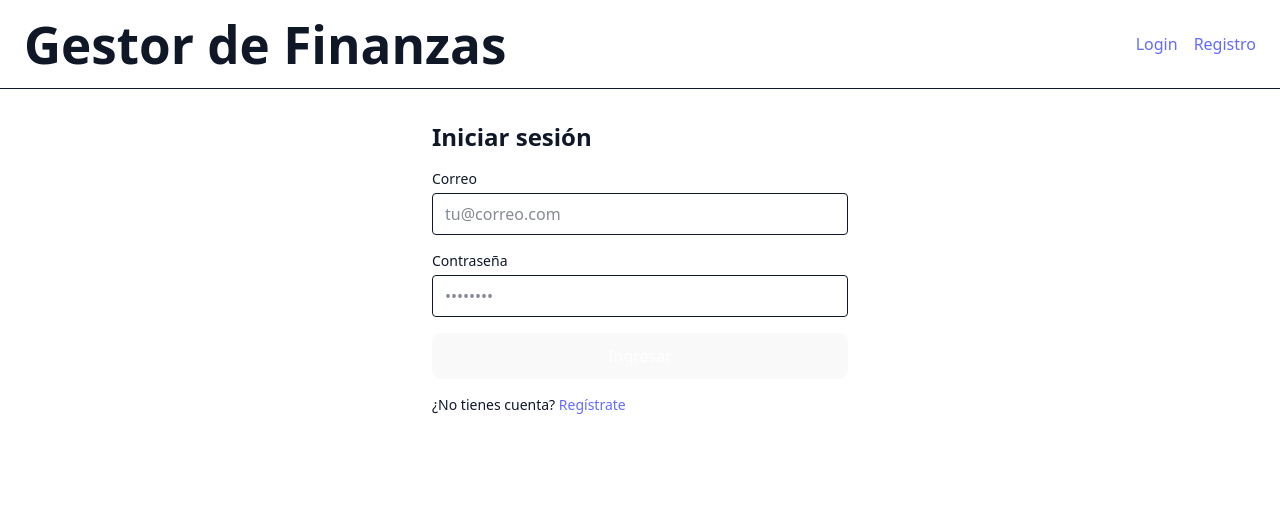
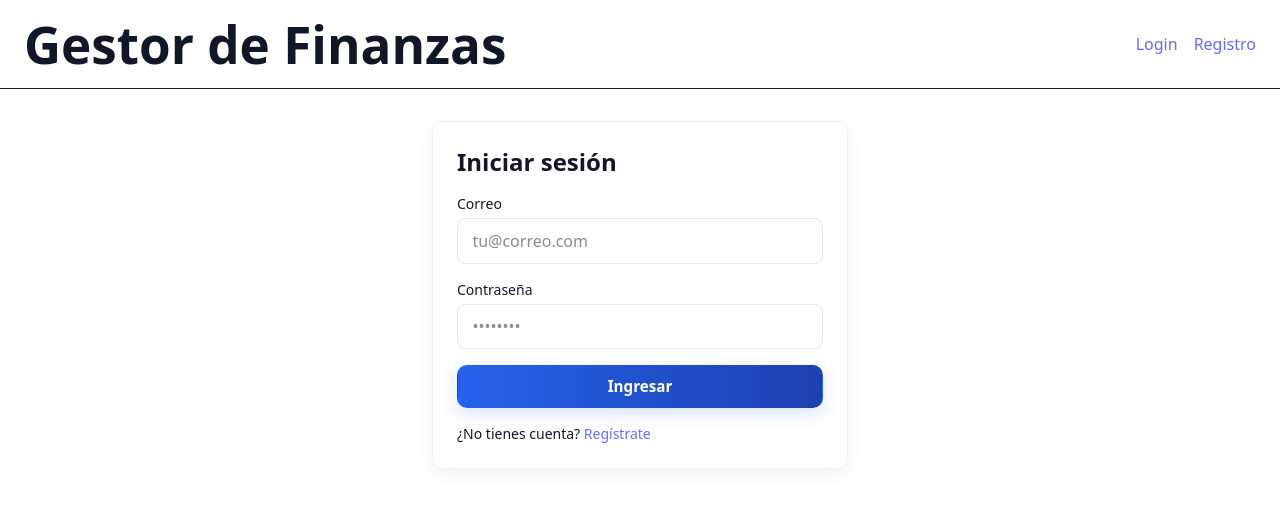
Before and after one commit to Cayalam/Gestor_de_finanzas_React, a React (Vite) app in the folder src_1/Frontend_React/: page /login in a window 1280 px wide. Shown: the top 508 px of the page. Built offline with nearby package versions, Linux system fonts and the light colour scheme.

Commit message:
style(theme): aplicar tema a pages Transactions, Categories, Groups, Pockets; modal confirm; botones y inputs

```diff
--- a/src_1/Frontend_React/src/components/Sidebar.jsx
+++ b/src_1/Frontend_React/src/components/Sidebar.jsx
@@ -20,8 +20,8 @@ function Item({ to, label, icon }) {
 export default function Sidebar() {
   return (
     <aside className="hidden md:flex md:flex-col w-64 border-r bg-white px-4 py-6">
-  <div className="text-xl font-semibold mb-6">FinanzApp</div>
-      <nav className="flex-1 space-y-1">
+      <div className="text-2xl font-semibold mb-6">FinanzApp</div>
+      <nav className="flex-1 space-y-2">
         <Item to="/dashboard" label="Dashboard" icon="📊" />
         <Item to="/transactions" label="Transacciones" icon="🔁" />
         <Item to="/categories" label="Categorías" icon="🏷️" />
--- a/src_1/Frontend_React/src/index.css
+++ b/src_1/Frontend_React/src/index.css
@@ -1,14 +1,28 @@
 :root {
-  font-family: system-ui, Avenir, Helvetica, Arial, sans-serif;
+  /* Typography */
+  --font-sans: system-ui, Avenir, Helvetica, Arial, sans-serif;
+  --text-color: #213547;
+  --muted: #6b7280;
+
+  /* Palette */
+  --bg: #ffffff;
+  --surface: #f8fafc;
+  --primary: #2563eb; /* blue-600 */
+  --primary-600: #1e40af;
+  --accent: #10b981; /* green */
+  --danger: #ef4444;
+
+  /* Controls */
+  --radius: 10px;
+  --card-shadow: 0 6px 18px rgba(16,24,40,0.06);
+
+  font-family: var(--font-sans);
   line-height: 1.5;
   font-weight: 400;
+  color-scheme: light dark;
+  color: var(--text-color);
+  background-color: var(--bg);
 
-  color-scheme: light dark;
-  color: rgba(255, 255, 255, 0.87);
-  background-color: #242424;
-
-  font-synthesis: none;
-  text-rendering: optimizeLegibility;
   -webkit-font-smoothing: antialiased;
   -moz-osx-font-smoothing: grayscale;
 }
@@ -26,6 +40,8 @@ body {
   margin: 0;
   min-width: 320px;
   min-height: 100vh;
+  background: linear-gradient(180deg, #fbfdff 0%, #f8fafc 100%);
+  -webkit-font-smoothing: antialiased;
 }
 
 #root {
@@ -38,34 +54,78 @@ h1 {
   line-height: 1.1;
 }
 
-button {
-  border-radius: 8px;
+/* Buttons */
+.btn {
+  border-radius: var(--radius);
   border: 1px solid transparent;
-  padding: 0.6em 1.2em;
-  font-size: 1em;
-  font-weight: 500;
+  padding: 0.6em 1.1em;
+  font-size: 0.95rem;
+  font-weight: 600;
   font-family: inherit;
-  background-color: #1a1a1a;
   cursor: pointer;
-  transition: border-color 0.25s;
+  transition: transform .08s ease, box-shadow .12s ease, background-color .12s ease;
 }
-button:hover {
-  border-color: #646cff;
+.btn:active { transform: translateY(1px); }
+
+.btn-primary {
+  background: linear-gradient(90deg, var(--primary), #1e40af);
+  color: white;
+  box-shadow: 0 6px 18px rgba(37,99,235,0.18);
 }
-button:focus,
-button:focus-visible {
-  outline: 4px auto -webkit-focus-ring-color;
+.btn-primary:hover { filter: brightness(.98); }
+
+.btn-ghost {
+  background: white;
+  color: var(--text-color);
+  border: 1px solid #e6e9ef;
+}
+.btn-danger {
+  background: var(--danger);
+  color: white;
 }
 
+/* Inputs */
+.input {
+  width: 100%;
+  padding: .6rem .9rem;
+  border-radius: 8px;
+  border: 1px solid #e6e9ef;
+  background: white;
+  box-shadow: inset 0 1px 0 rgba(255,255,255,0.6);
+}
+.input:focus { outline: none; border-color: var(--primary); box-shadow: 0 6px 18px rgba(37,99,235,0.06); }
+
+/* Cards */
+.card { background: white; border-radius: 12px; box-shadow: var(--card-shadow); border: 1px solid #eef2f6; }
+
+/* Small helpers */
+.muted { color: var(--muted); }
+
+/* Icon selection buttons */
+.icon-btn { background: #fff; border: 1px solid #eef2f6; padding: .8rem; border-radius: 10px; }
+.icon-btn.active { box-shadow: 0 6px 18px rgba(37,99,235,0.08); border-color: var(--primary); }
+
+/* Color swatches */
+.swatch { width:44px; height:44px; border-radius:10px; border: 3px solid transparent; box-shadow: 0 4px 10px rgba(2,6,23,0.06); cursor:pointer }
+.swatch.active { outline: 4px solid rgba(37,99,235,0.12) }
+
+.btn-small { padding: .4rem .7rem; border-radius: 8px; font-size: .85rem }
+
 @media (prefers-color-scheme: light) {
-  :root {
-    color: #213547;
-    background-color: #ffffff;
-  }
-  a:hover {
-    color: #747bff;
-  }
-  button {
-    background-color: #f9f9f9;
-  }
+  /* keep root overrides for light theme if needed */
 }
+
+/* Utility classes used in components */
+.rounded-xl { border-radius: 12px; }
+.p-4 { padding: 1rem; }
+.p-5 { padding: 1.25rem; }
+.px-4 { padding-left:1rem; padding-right:1rem }
+.py-3 { padding-top:.75rem; padding-bottom:.75rem }
+.flex { display:flex }
+.items-center { align-items:center }
+.justify-between { justify-content:space-between }
+.gap-2 { gap: .5rem }
+.text-sm { font-size: .875rem }
+.text-xs { font-size: .75rem }
+.font-medium { font-weight: 600 }
+.text-red { color: var(--danger) }
--- a/src_1/Frontend_React/src/pages/Dashboard.jsx
+++ b/src_1/Frontend_React/src/pages/Dashboard.jsx
@@ -98,12 +98,14 @@ export default function Dashboard() {
           { title: 'Gastos', value: '0,00 €', icon: '📉' },
           { title: 'Balance Neto', value: '0,00 €', icon: '🎯' },
         ]).map((s, i) => (
-          <StatCard key={i} title={s.title} value={s.value} icon={s.icon} trend={s.trend} />
+          <div key={i} className="card p-4">
+            <StatCard title={s.title} value={s.value} icon={s.icon} trend={s.trend} />
+          </div>
         ))}
       </div>
 
       <div className="grid grid-cols-1 lg:grid-cols-3 gap-6 mt-6">
-        <div className="lg:col-span-2 bg-gray-50 rounded-xl border p-5">
+        <div className="lg:col-span-2 card p-5">
           <h3 className="font-semibold mb-4">Bolsillos</h3>
           {data.pockets?.length ? (
             <div className="space-y-3">
@@ -115,7 +117,7 @@ export default function Dashboard() {
             <div className="text-sm text-gray-500">Aún no tienes bolsillos creados.</div>
           )}
         </div>
-        <div className="bg-gray-50 rounded-xl border p-5">
+        <div className="card p-5">
           <h3 className="font-semibold mb-4">Gastos por Categoría</h3>
           {data.categories?.length ? (
             <div className="space-y-4">
@@ -129,7 +131,7 @@ export default function Dashboard() {
         </div>
       </div>
 
-      <div className="bg-gray-50 rounded-xl border p-5 mt-6">
+      <div className="card p-5 mt-6">
         <h3 className="font-semibold mb-4">Transacciones Recientes</h3>
         {data.transactions?.length ? (
           <div className="divide-y">
--- a/src_1/Frontend_React/src/pages/Groups.jsx
+++ b/src_1/Frontend_React/src/pages/Groups.jsx
@@ -38,23 +38,23 @@ export default function Groups() {
           <h2 className="text-2xl md:text-3xl font-bold">Grupos</h2>
           <p className="text-sm text-gray-600">Comparte tus finanzas con otros usuarios</p>
         </div>
-        <button onClick={() => setOpen(true)} className="bg-blue-600 text-white px-4 py-2 rounded-lg hover:bg-blue-700 flex items-center gap-2">+ Nuevo Grupo</button>
+        <button onClick={() => setOpen(true)} className="btn btn-primary">+ Nuevo Grupo</button>
       </div>
 
       {open && (
-        <div className="bg-gray-50 rounded-2xl border p-5 mb-6">
+        <div className="card p-5 mb-6">
           <form onSubmit={save} className="grid grid-cols-1 gap-4">
             <div>
               <label className="block text-sm font-medium mb-2">Nombre del grupo</label>
-              <input value={form.nombre} onChange={(e)=>setForm({...form, nombre: e.target.value})} className="w-full border rounded-lg px-3 py-2" />
+              <input value={form.nombre} onChange={(e)=>setForm({...form, nombre: e.target.value})} className="input" />
             </div>
             <div>
               <label className="block text-sm font-medium mb-2">Descripción</label>
-              <input value={form.descripcion} onChange={(e)=>setForm({...form, descripcion: e.target.value})} className="w-full border rounded-lg px-3 py-2" />
+              <input value={form.descripcion} onChange={(e)=>setForm({...form, descripcion: e.target.value})} className="input" />
             </div>
             <div className="flex items-center justify-end gap-3">
-              <button type="button" onClick={()=>setOpen(false)} className="px-4 py-2 rounded-lg border">Cancelar</button>
-              <button disabled={!canSave} className="px-4 py-2 rounded-lg bg-blue-600 text-white disabled:opacity-50">Crear</button>
+              <button type="button" onClick={()=>setOpen(false)} className="btn">Cancelar</button>
+              <button disabled={!canSave} className="btn btn-primary">Crear</button>
             </div>
           </form>
         </div>
--- a/src_1/Frontend_React/src/pages/Login.jsx
+++ b/src_1/Frontend_React/src/pages/Login.jsx
@@ -32,23 +32,25 @@ export default function Login() {
   }
 
   return (
-    <div>
+    <div className="max-w-md mx-auto">
+      <div className="card p-6">
         <h2 className="text-2xl font-bold mb-4">Iniciar sesión</h2>
         <form onSubmit={onSubmit} className="space-y-4">
           <div>
             <label className="block text-sm mb-1" htmlFor="email">Correo</label>
-          <input id="email" name="email" type="email" value={form.email} onChange={onChange} className="w-full border rounded px-3 py-2" placeholder="tu@correo.com" />
+            <input id="email" name="email" type="email" value={form.email} onChange={onChange} className="input" placeholder="tu@correo.com" />
           </div>
           <div>
             <label className="block text-sm mb-1" htmlFor="password">Contraseña</label>
-          <input id="password" name="password" type="password" value={form.password} onChange={onChange} className="w-full border rounded px-3 py-2" placeholder="••••••••" />
+            <input id="password" name="password" type="password" value={form.password} onChange={onChange} className="input" placeholder="••••••••" />
           </div>
           {error && <p className="text-red-600 text-sm">{error}</p>}
-        <button disabled={loading} className="w-full bg-blue-600 text-white rounded py-2 hover:bg-blue-700 disabled:opacity-50">
+          <button disabled={loading} className="btn btn-primary w-full">
             {loading ? 'Ingresando…' : 'Ingresar'}
           </button>
         </form>
         <p className="text-sm mt-4">¿No tienes cuenta? <Link to="/register" className="text-blue-600 hover:underline">Regístrate</Link></p>
       </div>
+    </div>
   )
 }
```
Also changed, not shown: src_1/Frontend_React/src/pages/Categories.jsx (+5 -5 lines), src_1/Frontend_React/src/pages/Pockets.jsx (+29 -12 lines), src_1/Frontend_React/src/pages/Register.jsx (+8 -6 lines), src_1/Frontend_React/src/pages/Transactions.jsx (+10 -10 lines). Lines whose indentation alone changed are shown as unchanged.
